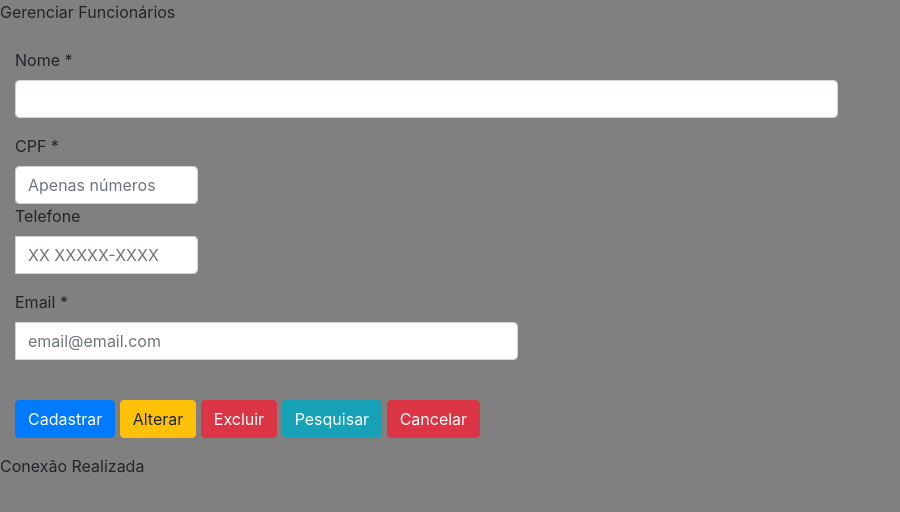
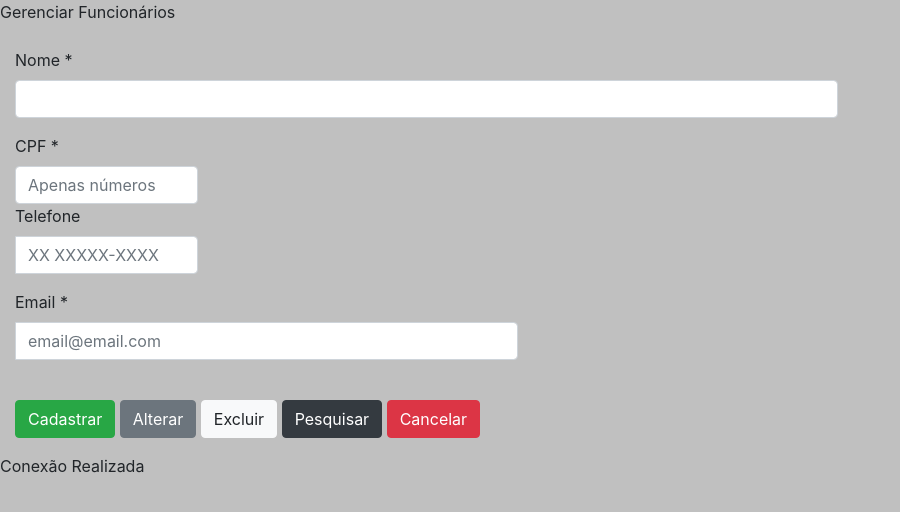
Before and after one commit to DaniloHY/ProjetoPHP2H2022, a PHP site: page / in a window 1280 px wide. Shown: the top 512 px of the page, without its empty margins (0-900 px from the left). Run offline with PHP 8.4, Linux system fonts and the light colour scheme; some libraries are stand-ins or nearby versions.

Commit message:
Projeto_Crud

```diff
--- a/3 Módulo 2023/Revisão/index.php
+++ b/3 Módulo 2023/Revisão/index.php
@@ -6,7 +6,7 @@
 	<link rel="stylesheet" href="https://cdn.jsdelivr.net/npm/bootstrap@4.0.0/dist/css/bootstrap.min.css" integrity="sha384-Gn5384xqQ1aoWXA+058RXPxPg6fy4IWvTNh0E263XmFcJlSAwiGgFAW/dAiS6JXm" crossorigin="anonymous">
 	<title>Cadastro Funcionário</title>
 </head>
-<body style="background-color: #808080	;">
+<body style="background-color: #C0C0C0;">
 	 <div class="panel-heading">Gerenciar Funcionários</div> <br>
 	<div class="form-group">
 		<label class="col-md-2 control-label" for="Nome">Nome <h11>*</h11></label>
@@ -40,10 +40,10 @@
  <div class="form-group">
   <label class="col-md-2 control-label" for="Cadastrar"></label>
   <div class="col-md-8">
-    <button id="Cadastrar" name="Cadastrar" class="btn btn-primary" type="Submit">Cadastrar</button>
-    <button id="Cadastrar" name="Cadastrar" class="btn btn-warning" type="Submit">Alterar</button>
-    <button id="Cadastrar" name="Cadastrar" class="btn btn-danger" type="Submit">Excluir</button>
-    <button id="Cadastrar" name="Cadastrar" class="btn btn-info" type="Submit">Pesquisar</button>
+    <button id="Cadastrar" name="Cadastrar" class="btn btn-success" type="Submit">Cadastrar</button>
+    <button id="Cadastrar" name="Cadastrar" class="btn btn-secondary" type="Submit">Alterar</button>
+    <button id="Cadastrar" name="Cadastrar" class="btn btn-light" type="Submit">Excluir</button>
+    <button id="Cadastrar" name="Cadastrar" class="btn btn-dark" type="Submit">Pesquisar</button>
     <button id="Cancelar" name="Cancelar" class="btn btn-danger" type="Reset">Cancelar</button>
   </div>
 </div>
```
